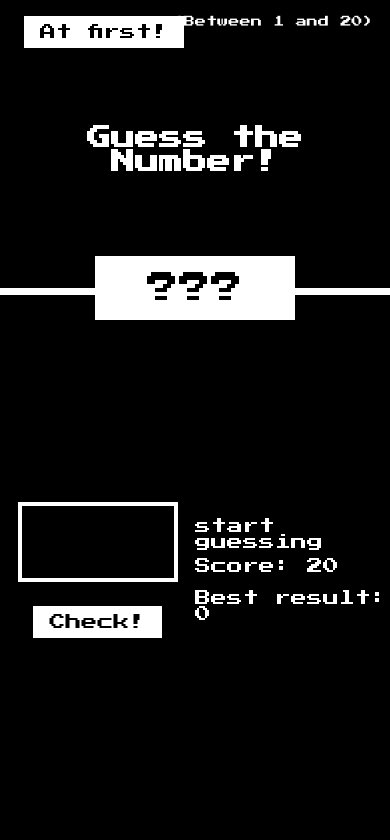
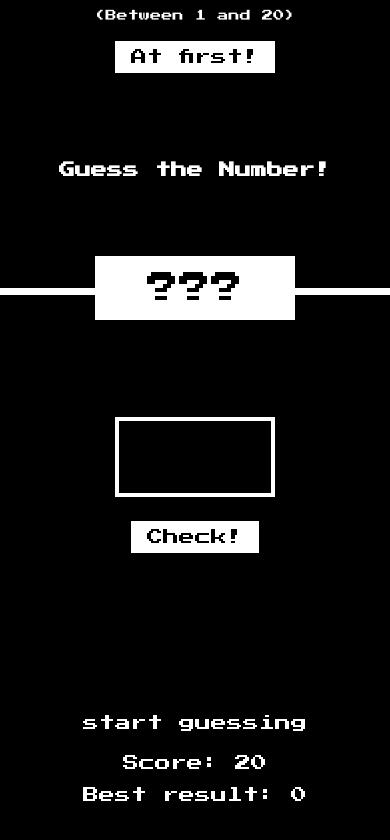
Before and after one commit to ughurba/Game-Find-Random-Number, a plain HTML site: page index.html in a window 390 px wide. Both pictures are taken after a click on the button "At first!". Drawn offline with Linux system fonts and the light colour scheme.

Commit message:
refactor:made the game responsive with media queries

```diff
--- a/index.html
+++ b/index.html
@@ -10,8 +10,11 @@
   <body>
     <header>
       <h1>Guess the Number!</h1>
-      <p class="between">(Between 1 and 20)</p>
-      <button class="btn again">At first!</button>
+      <div class='flex-btn-text'>
+        <p class="between">(Between 1 and 20)</p>
+        <button class="btn again">At first!</button>
+      </div>
+
       <div class="question">???</div>
     </header>
     <main>
--- a/script.js
+++ b/script.js
@@ -1,63 +1,75 @@
 let randomNumber = Math.trunc(Math.random() * 20 + 1);
 let highScore = 0;
 let score = 20;
+
+//functions
+
+let displayGuessMessage = function(message){
+  document.querySelector('.guess-message').textContent = message;
+}
+
+let bodyBackgroundColor = function(color){
+  document.querySelector('body').style.backgroundColor = color;
+}
+
+let questionSize = function(width){
+  document.querySelector('.question').style.width = width;
+}
+
+let scoreSize = function(score){
+  document.querySelector('.score').textContent = score;
+}
+
+
+
 
 
 document.querySelector('.check').addEventListener('click', function() {
   let numberInput = Number(document.querySelector('.number-input').value);
   if (!numberInput) {
-    document.querySelector('.guess-message')
-      .textContent = 'Enter the number';
+
+    document.querySelector('.guess-message').textContent = 'Enter the number';
+
   } else if (numberInput === randomNumber) {
 
-    document.querySelector('.guess-message')
-      .textContent = 'Nice bro';
-    document.querySelector('body')
-      .style
-      .backgroundColor = 'Green';
-    document.querySelector('.question')
-      .style
-      .width = '500px';
-    document.querySelector('.question')
-      .textContent = randomNumber;
+    displayGuessMessage('Nice bro') ;
+    bodyBackgroundColor('Green') ;
+    questionSize('500px');
 
-    if(score > highScore){
-      highScore = score
-      document.querySelector('.highscore')
-        .textContent = highScore;
+    document.querySelector('.question').textContent = randomNumber;
+
+    if (score > highScore) {
+      highScore = score;
+      document.querySelector('.highscore').textContent = highScore;
     }
 
 
-  }else if (numberInput !== randomNumber){
+  } else if (numberInput !== randomNumber) {
 
     if (score > 1) {
-      document.querySelector('.guess-message')
-        .textContent = numberInput > randomNumber ? 'Too much!' : 'Too little!'
+      document.querySelector('.guess-message').textContent = numberInput > randomNumber ? 'Too much!' : 'Too little!';
       score--;
-      document.querySelector('.score').textContent = score;
+      scoreSize( score) ;
 
     } else {
 
-      document.querySelector('.guess-message')
-        .textContent = 'Game Over';
-      document.querySelector('.score').textContent = 0;
+      displayGuessMessage('Game Over') ;
+      scoreSize(0) ;
     }
 
   }
-
 
 });
 
 // yeniden bawlayanda
 
 document.querySelector('.again').addEventListener('click', function() {
-  document.querySelector('body').style.backgroundColor = 'black';
-  document.querySelector('.guess-message')
-    .textContent = 'start guessing';
-  document.querySelector('.question').style.width = '25rem';
-   randomNumber = Math.trunc(Math.random() * 20 + 1);
+  bodyBackgroundColor('black') ;
+  displayGuessMessage('start guessing');
+  questionSize('25rem');
+  randomNumber = Math.trunc(Math.random() * 20 + 1);
   document.querySelector('.question').textContent = '???';
   score = 20;
-  document.querySelector('.score').textContent = score;
+  scoreSize(score);
   document.querySelector('.number-input').value = '';
 });
--- a/style.css
+++ b/style.css
@@ -22,14 +22,34 @@ header {
   position: relative;
   height: 35vh;
   border-bottom: 7px solid #fff;
+
+
 }
+.flex-btn-text{
+  display: flex;
+  flex-wrap: wrap;
+  justify-content: space-between;
+  align-items: center;
 
+}
+@media screen and (max-width: 480px) {
+  .flex-btn-text{
+    justify-content: center;
+  }
+
+}
 main {
   height: 65vh;
   color: #fff;
   display: flex;
   align-items: center;
   justify-content: space-around;
+}
+@media screen and (max-width: 460px) {
+  main{
+    margin-top: 40px;
+    flex-wrap: wrap;
+  }
 }
 
 .left {
@@ -44,6 +64,14 @@ main {
   width: 50rem;
   font-size: 2rem;
 }
+@media screen and (max-width: 460px) {
+  .right{
+    display: flex;
+    flex-direction: column;
+    justify-content: center;
+    align-items: center;
+  }
+}
 
 /* Elements Styles */
 h1 {
@@ -55,7 +83,13 @@ h1 {
   left: 50%;
   transform: translate(-50%, -50%);
 }
+@media screen and (max-width: 480px) {
+  h1{
+    margin-top: 20px;
+    font-size: 16px;
+  }
 
+}
 .question {
   background: #fff;
   color: #000;
@@ -71,15 +105,16 @@ h1 {
 
 .between {
   font-size: 1.4rem;
-  position: absolute;
-  top: 2rem;
-  right: 2rem;
+  margin: 10px 30px;
+  /*position: absolute;*/
+  /*top: 2rem;*/
+  /*right: 2rem;*/
 }
 
+
 .again {
-  position: absolute;
-  top: 2rem;
-  left: 3rem;
+
+  margin: 10px 30px;
 }
 
 .number-input {
```
